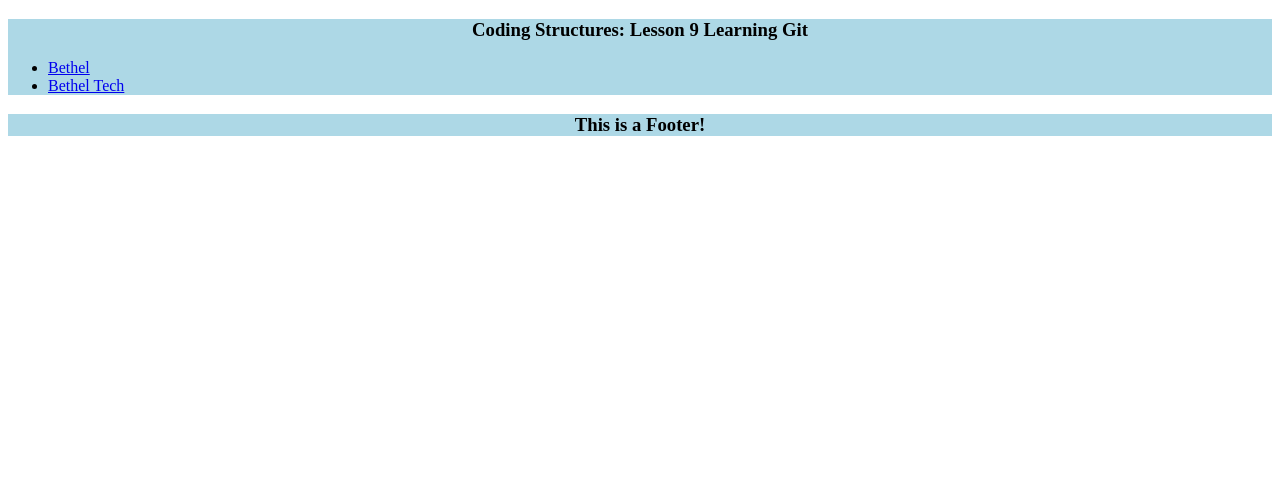
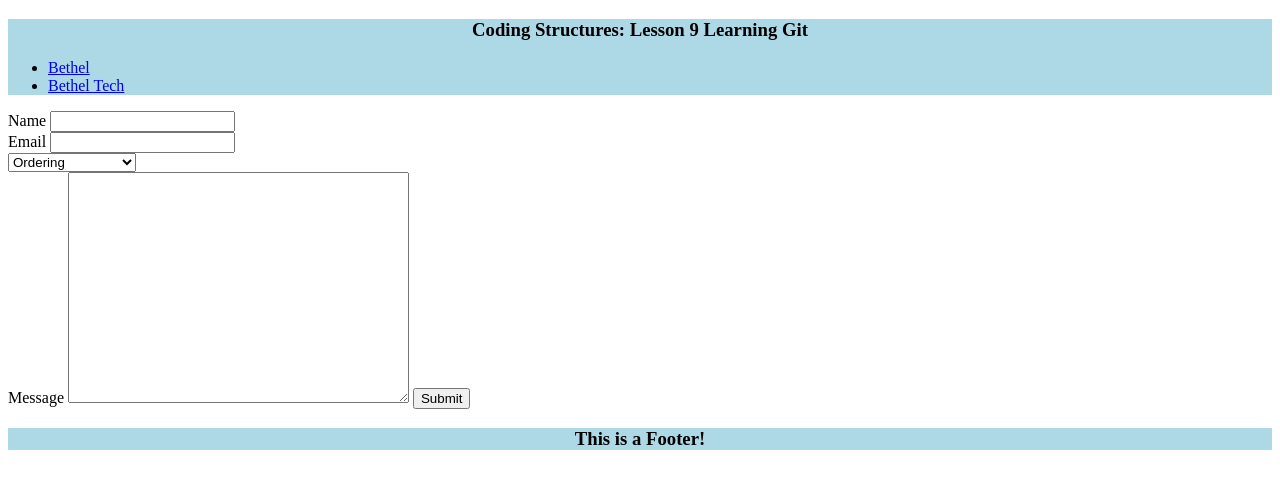
Before and after one commit to sonalkheware22/git-demo, a plain HTML site: page index.html in a window 1280 px wide. Drawn offline with Linux system fonts and the light colour scheme.

Commit message:
Added form to index.html file

```diff
--- a/index.html
+++ b/index.html
@@ -16,6 +16,24 @@
             </ul>
         </nav>
     </header>
+    <form>
+        <label>Name</label>
+        <input type="text" name="name" required /> <br>
+
+        <label>Email</label>
+        <input type="email" name="email" /><br>
+
+        <select name="department">
+        <option value="ordering" selected>Ordering</option>
+        <option value="shipping">Shipping</option>
+        <option value="cost-service">Customer Service</option>
+        </select><br>
+
+        <label>Message</label>
+        <textarea rows="15" cols="40" name="message"></textarea>
+
+        <button name="submit" type="submit">Submit</button>
+    </form>
 
     <footer style=background-color:lightblue>
         <h3 style=text-align:center>This is a Footer!</h3>
```
